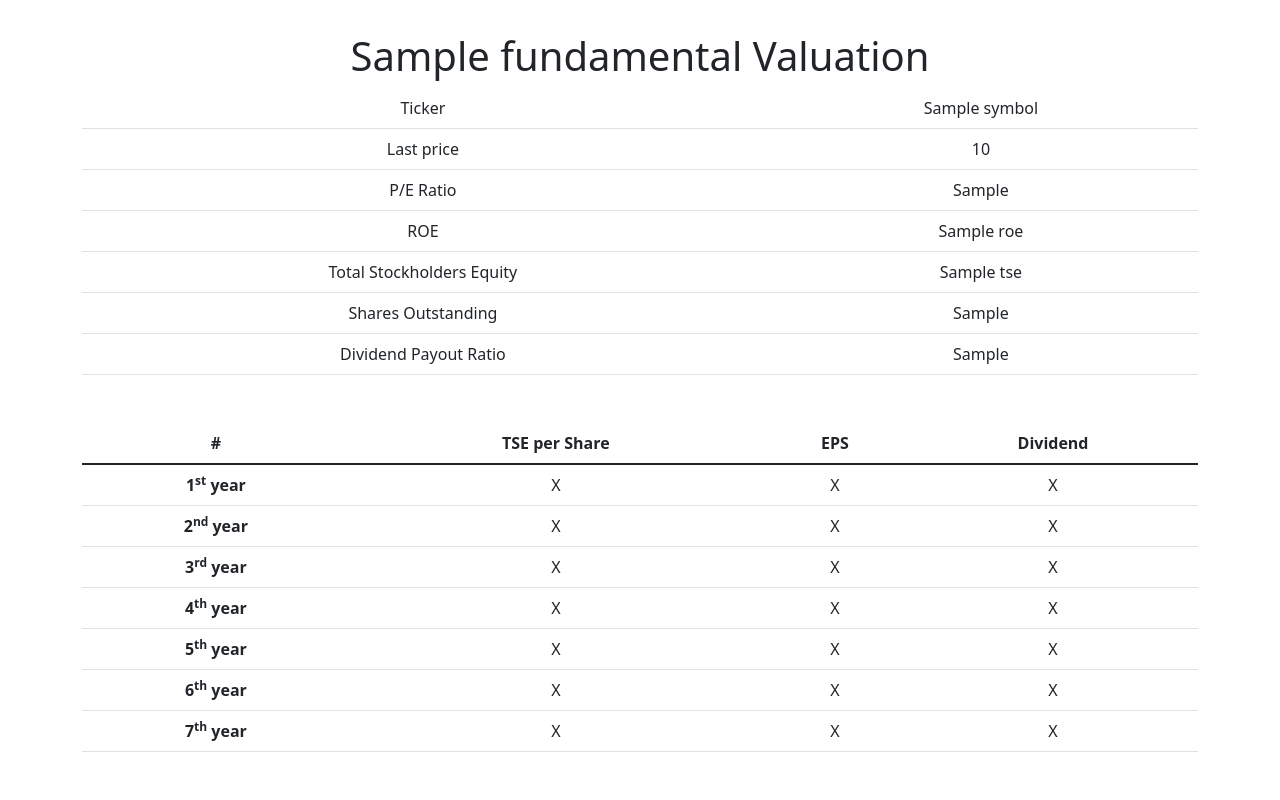
After one commit to marekh19/Valuat.io, a Django app: template roi_calculator/templates/ticker.html in a window 1280 px wide. The commit adds this page. Run offline with Django 3.2, Linux system fonts and the light colour scheme; the template is opened without the code that fills it: most values are stand-ins (such as "Sample title", 1, 10 or a date in 2020).

Commit message:
ticker template in progress, 7 years table to be completed

```diff
--- a/roi_calculator/templates/search.html
+++ b/roi_calculator/templates/search.html
@@ -32,8 +32,8 @@
 
     <!-- Bootstrap Bundle with Popper -->
     <script src="https://cdn.jsdelivr.net/npm/bootstrap@5.1.3/dist/js/bootstrap.bundle.min.js"
-        integrity="sha384-ka7Sk0Gln4gmtz2MlQnikT1wXgYsOg+OMhuP+IlRH9sENBO0LRn5q+8nbTov4+1p"
-        crossorigin="anonymous"></script>
+        integrity="sha384-ka7Sk0Gln4gmtz2MlQnikT1wXgYsOg+OMhuP+IlRH9sENBO0LRn5q+8nbTov4+1p" crossorigin="anonymous">
+    </script>
 </body>
 
 </html>
--- /dev/null
+++ b/roi_calculator/templates/ticker.html
@@ -0,0 +1,117 @@
+<!doctype html>
+<html lang="en">
+
+<head>
+    <!-- Required meta tags -->
+    <meta charset="utf-8">
+    <meta name="viewport" content="width=device-width, initial-scale=1">
+
+    <!-- Bootstrap CSS -->
+    <link href="https://cdn.jsdelivr.net/npm/bootstrap@5.1.3/dist/css/bootstrap.min.css" rel="stylesheet"
+        integrity="sha384-1BmE4kWBq78iYhFldvKuhfTAU6auU8tT94WrHftjDbrCEXSU1oBoqyl2QvZ6jIW3" crossorigin="anonymous">
+
+    <title>{{ fundamentals.symbol }} - 💸 Stock Valuation App</title>
+</head>
+
+<body class="d-flex justify-content-center align-items-center vh-100">
+    <main class="container">
+        <div class="row">
+            <div class="text-center">
+                <h1>{{ fundamentals.name }} Valuation</h1>
+                <table class="table mb-5">
+                    <tbody>
+                        <tr>
+                            <td>Ticker</td>
+                            <td>{{ fundamentals.symbol }}</td>
+                        </tr>
+                        <tr>
+                            <td>Last price</td>
+                            <td>{{ fundamentals.price }}</td>
+                        </tr>
+                        <tr>
+                            <td>P/E Ratio</td>
+                            <td>{{ fundamentals.pe_ratio }}</td>
+                        </tr>
+                        <tr>
+                            <td>ROE</td>
+                            <td>{{ fundamentals.roe }}</td>
+                        </tr>
+                        <tr>
+                            <td>Total Stockholders Equity</td>
+                            <td>{{ fundamentals.tse }}</td>
+                        </tr>
+                        <tr>
+                            <td>Shares Outstanding</td>
+                            <td>{{ fundamentals.shares_outstanding }}</td>
+                        </tr>
+                        <tr>
+                            <td>Dividend Payout Ratio</td>
+                            <td>{{ fundamentals.payout_ratio }}</td>
+                        </tr>
+                    </tbody>
+                </table>
+                <table class="table">
+                    <thead>
+                        <tr>
+                            <th scope="col">#</th>
+                            <th scope="col">TSE per Share</th>
+                            <th scope="col">EPS</th>
+                            <th scope="col">Dividend</th>
+                        </tr>
+                    </thead>
+                    <tbody>
+                        <tr>
+                            <th scope="row">1<sup>st</sup> year</th>
+                            <td>X</td>
+                            <td>X</td>
+                            <td>X</td>
+                        </tr>
+                        <tr>
+                            <th scope="row">2<sup>nd</sup> year</th>
+                            <td>X</td>
+                            <td>X</td>
+                            <td>X</td>
+                        </tr>
+                        <tr>
+                            <th scope="row">3<sup>rd</sup> year</th>
+                            <td>X</td>
+                            <td>X</td>
+                            <td>X</td>
+                        </tr>
+                        <tr>
+                            <th scope="row">4<sup>th</sup> year</th>
+                            <td>X</td>
+                            <td>X</td>
+                            <td>X</td>
+                        </tr>
+                        <tr>
+                            <th scope="row">5<sup>th</sup> year</th>
+                            <td>X</td>
+                            <td>X</td>
+                            <td>X</td>
+                        </tr>
+                        <tr>
+                            <th scope="row">6<sup>th</sup> year</th>
+                            <td>X</td>
+                            <td>X</td>
+                            <td>X</td>
+                        </tr>
+                        <tr>
+                            <th scope="row">7<sup>th</sup> year</th>
+                            <td>X</td>
+                            <td>X</td>
+                            <td>X</td>
+                        </tr>
+                    </tbody>
+                </table>
+            </div>
+        </div>
+    </main>
+
+    <!-- Bootstrap Bundle with Popper -->
+    <script src="https://cdn.jsdelivr.net/npm/bootstrap@5.1.3/dist/js/bootstrap.bundle.min.js"
+        integrity="sha384-ka7Sk0Gln4gmtz2MlQnikT1wXgYsOg+OMhuP+IlRH9sENBO0LRn5q+8nbTov4+1p" crossorigin="anonymous">
+    </script>
+</body>
+
+</html>
--- a/roi_calculator/urls.py
+++ b/roi_calculator/urls.py
@@ -3,4 +3,5 @@ from . import views
 
 urlpatterns = [
     path('', views.ticker_form, name='roi_calculator-ticker_form'),
+    path('<str:ticker>/', views.ticker_view, name='roi_calculator-ticker_view'),
 ]
```
Also changed, not shown: roi_calculator/utils.py (+4 -3 lines), roi_calculator/views.py (+11 -6 lines).
